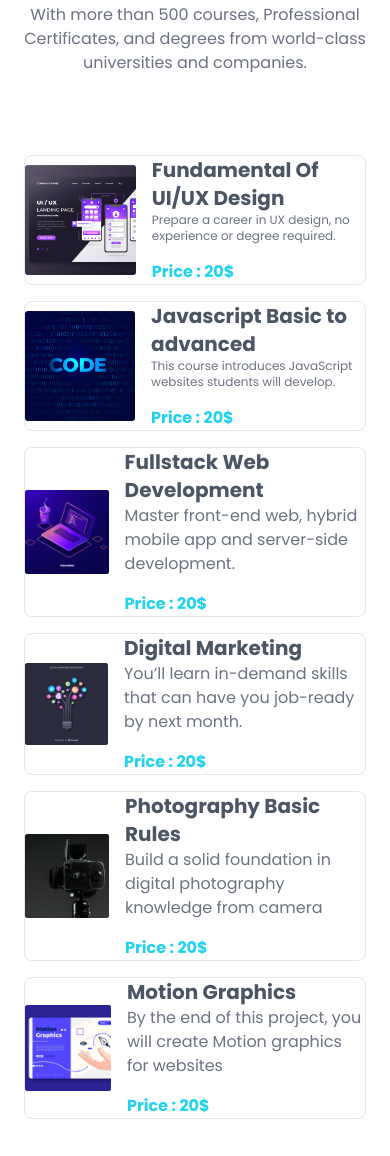
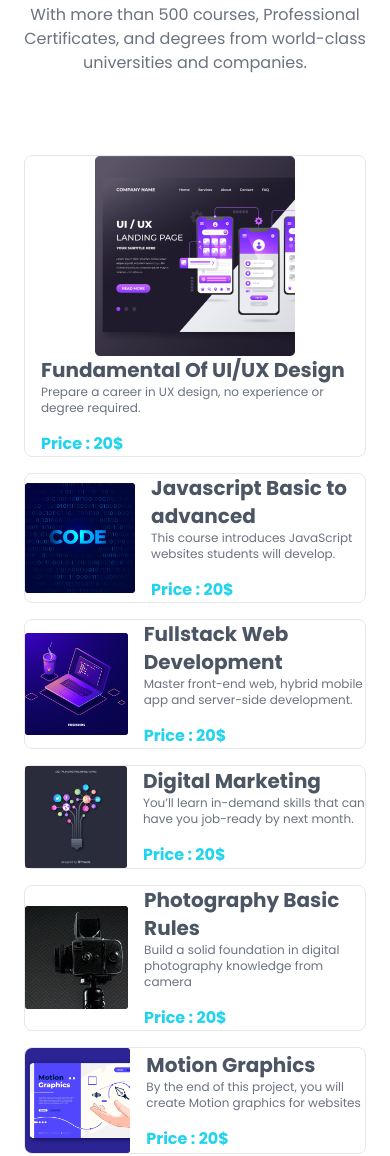
Before and after one commit to misbah-ahmed/Programming-hero-assignment-03, a website: page index.html in a window 390 px wide. Shown: the part 513-1669 px from the top of the page. Drawn offline with nearby package versions, Linux system fonts and the light colour scheme.

Commit message:
completed 90% responsiveness

```diff
--- a/index.html
+++ b/index.html
@@ -9,6 +9,8 @@
   <link rel="preconnect" href="https://fonts.googleapis.com">
 <link rel="preconnect" href="https://fonts.gstatic.com" crossorigin>
 <link href="https://fonts.googleapis.com/css2?family=Poppins:wght@400;700&display=swap" rel="stylesheet">
+
+
 
   <link rel="stylesheet" href="style.css">
 
@@ -97,7 +99,7 @@
         <div class="grid lg:grid-cols-2 md:grid-cols-1 gap-4 mb-32 mt-10 p-6">
             <div class="border rounded-lg">
 
-                <div class="flex items-center">
+                <div class="flex flex-col md:flex-row lg:flex-row items-center">
                     <div>
                         <img src="/assets/images/course/course-1.png" alt="">
                     </div>
@@ -129,7 +131,7 @@
                     </div>
                     <div class="pl-4">
                         <h4 class="text-xl font-semibold text-gray-600">Fullstack Web Development</h4>
-                        <p class="pb-4 text-gray-500">Master front-end web, hybrid mobile app and server-side development.</p>
+                        <p class="text-xs md:text-sm lg:text-lg pb-4 text-gray-500">Master front-end web, hybrid mobile app and server-side development.</p>
                         <p class="text-cyan-400 font-semibold">Price : 20$</p>
                     </div>
                 </div>
@@ -142,7 +144,7 @@
                     </div>
                     <div class="pl-4">
                         <h4 class="text-xl font-semibold text-gray-600">Digital Marketing</h4>
-                        <p class="pb-4 text-gray-500">You’ll learn in-demand skills that can have you job-ready by next month.</p>
+                        <p class="text-xs md:text-sm lg:text-lg pb-4 text-gray-500">You’ll learn in-demand skills that can have you job-ready by next month.</p>
                         <p class="text-cyan-400 font-semibold">Price : 20$</p>
                     </div>
                 </div>
@@ -155,7 +157,7 @@
                     </div>
                     <div class="pl-4">
                         <h4 class="text-xl font-semibold text-gray-600">Photography Basic Rules</h4>
-                        <p class="pb-4 text-gray-500">Build a solid foundation in digital photography knowledge from camera</p>
+                        <p class="text-xs md:text-sm lg:text-lg pb-4 text-gray-500">Build a solid foundation in digital photography knowledge from camera</p>
                         <p class="text-cyan-400 font-semibold">Price : 20$</p>
                     </div>
                 </div>
@@ -168,7 +170,7 @@
                     </div>
                     <div class="pl-4">
                         <h4 class="text-xl font-semibold text-gray-600">Motion Graphics</h4>
-                        <p class="pb-4 text-gray-500 text-ellipsis overflow-hidden">By the end of this project, you will create Motion graphics for websites</p>
+                        <p class="text-xs md:text-sm lg:text-lg pb-4 text-gray-500">By the end of this project, you will create Motion graphics for websites</p>
                         <p class="text-cyan-400 font-semibold">Price : 20$</p>
                     </div>
                 </div>
@@ -223,7 +225,7 @@
         <div class="max-w-7xl mx-auto py-12 px-4 sm:px-6 lg:py-24 lg:px-8 lg:flex lg:items-center text-center md:text-center lg:text-start lg:justify-between">
             <h2 class="text-3xl font-extrabold tracking-tight text-gray-900 md:text-4xl">
                 <span class="block text-white font-bold">Ready to join?</span>
-                <p class="text-white py-4 text-base font-normal">Join now to receive personalized recommendations from the full Coursera catalog.</p>
+                <p class="text-white py-4 text-base font-normal">Join now to receive personalized recommendations from the full TECH BD catalog.</p>
             </h2>
             <div class="mt-8 flex lg:mt-0 lg:flex-shrink-0 justify-center md:justify-center lg:justify-start">
                 <div class="inline-flex rounded-md shadow">
@@ -245,7 +247,7 @@
 
         <div class="grid sm:grid-flow-row md:grid-cols-2 lg:grid-cols-4 my-16 gap-4 container mx-auto">
             <div class="border rounded">
-                <img class="img-fluid" src="/assets/images/student/student-1.png" alt="">
+                <img src="/assets/images/student/student-1.png" alt="">
                 <h4 class="text-xl font-semibold ml-4 mt-4 mb-2">Awlad Hossain</h4>
                 <p class="ml-4 mb-4">UIUX Designer</p>
             </div>
@@ -404,6 +406,9 @@
     </div>
   </footer>
 
+
+
+
   <script src="https://cdn.jsdelivr.net/npm/swiper@8/swiper-bundle.min.js"></script>
   <script src="https://unpkg.com/flowbite@1.5.1/dist/flowbite.js"></script>
   <script>
@@ -434,5 +439,6 @@
 });
   </script>
 <script src="//unpkg.com/alpinejs" defer></script>
+
 </body>
 </html>
```
